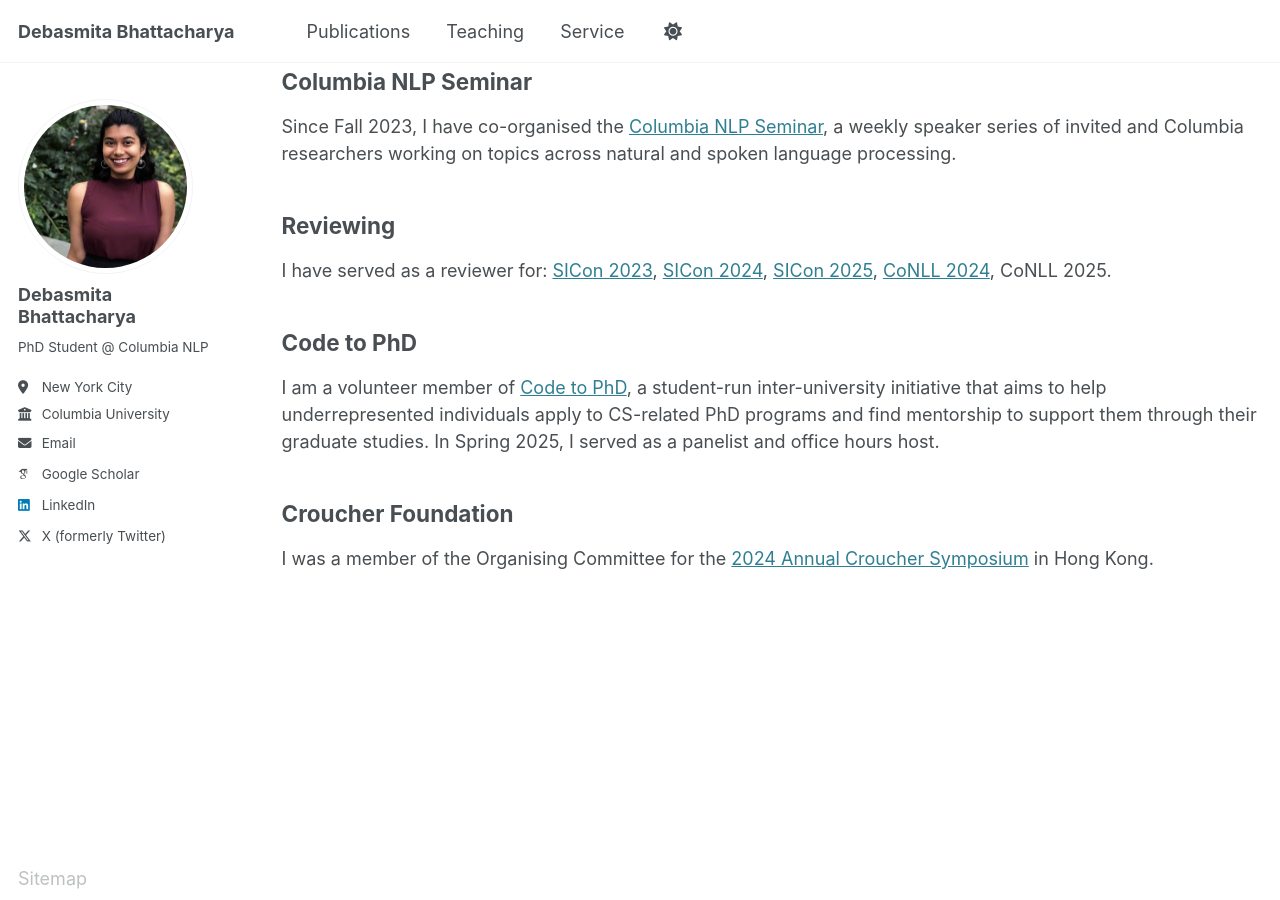
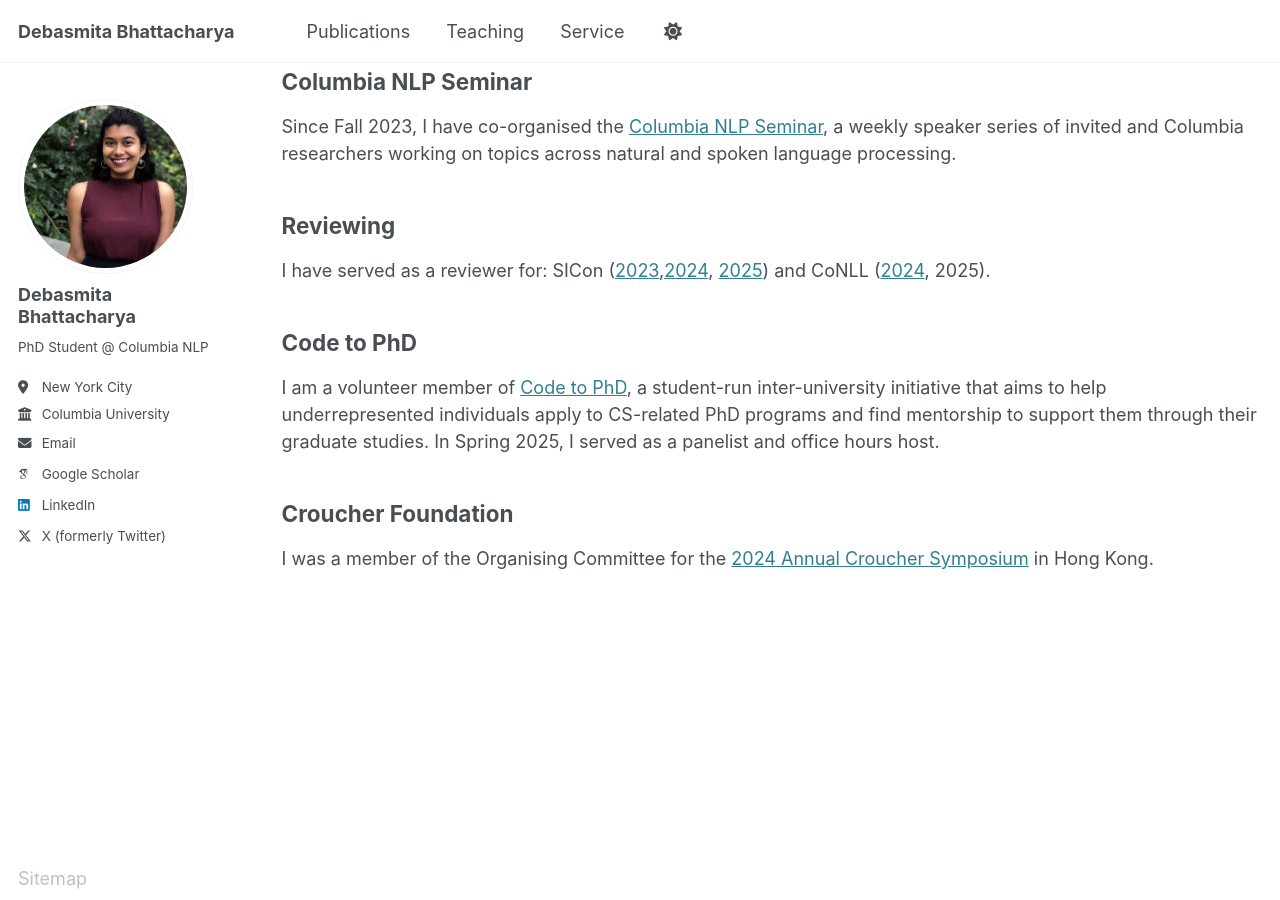
Before and after one commit to debasmita-b/debasmita-b.github.io, a Jekyll site: the page built from _pages/service.md, in a window 1280 px wide and 900 px high, scrolled down 529 px. Built offline with Jekyll 4.4.1, drawn with Linux system fonts in a browser that asks for light colours; some web fonts are replaced.

Commit message:
reformatting reviewing

```diff
--- a/_pages/service.md
+++ b/_pages/service.md
@@ -24,7 +24,7 @@ Since Fall 2023, I have co-organised the [Columbia NLP Seminar](https://siyan-sy
 
 ## Reviewing
 
-I have served as a reviewer for: [SICon 2023](https://sites.google.com/view/sicon-2023/), [SICon 2024](https://sites.google.com/view/sicon2024/), [SICon 2025](https://sites.google.com/view/sicon2025/), [CoNLL 2024](https://conll.org/2024), CoNLL 2025.
+I have served as a reviewer for: SICon ([2023](https://sites.google.com/view/sicon-2023/),[2024](https://sites.google.com/view/sicon2024/), [2025](https://sites.google.com/view/sicon2025/)) and CoNLL ([2024](https://conll.org/2024), 2025).
 
 ## Code to PhD
 
```
